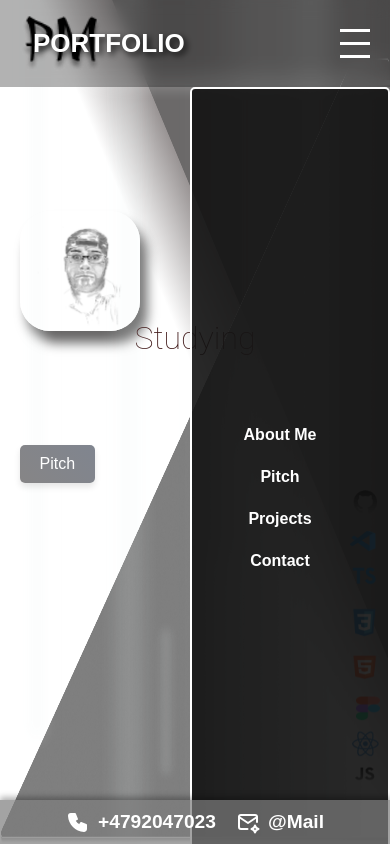
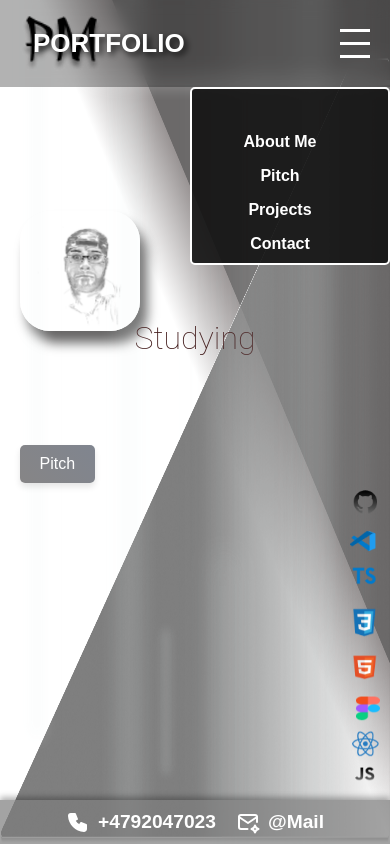
Before and after one commit to PMariusf/Portfolio, a website: page index.html in a window 390 px wide. Both pictures are taken after a click on the element 355 px from the left and 43 px from the top of the page. Drawn offline with Linux system fonts and the light colour scheme; a small style sheet from the web is missing; a web font is replaced by a local one.

Commit message:
meny update

```diff
--- a/styles.css
+++ b/styles.css
@@ -128,12 +128,47 @@ body {
 @media (max-width: 668px) {
   .navbar ul {
     display: none;
+    position: absolute;
+    top: 100%;
+    right: 0;
+
+    width: auto;
+    height: auto;
+
+    /* Appearance & spacing */
+    background: transparent;
+    background: rgba(164, 164, 164, 0.7);
+    border: 2px solid #fff;
+    border-radius: 5px;
     flex-direction: column;
-    width: 100%;
-    gap: 1.5em;
-    text-align: center;
+    gap: 1em;
+    margin: 0;
+    padding: 10px;
+    text-align: right;
+/*
+
+alternativ option
+    display: none;
+    position: absolute;
+    top: 100%;
+    right: 0;
+
+    height: 50vh;
+    background: rgba(0, 0, 0, 0.7);
+    border: 2px solid #fff;
+    border-radius: 5px;
+    flex-direction: column;
+    justify-content: center;
+    align-items: flex-end;
+    margin: 0;
+    padding: 0;
+    /*
+
   }
 
+  .navbar ul li:last-child {
+    margin-bottom: 15px; /* Adjust value as needed */
+  }
   .navbar ul.active {
     display: flex;
   }
```
